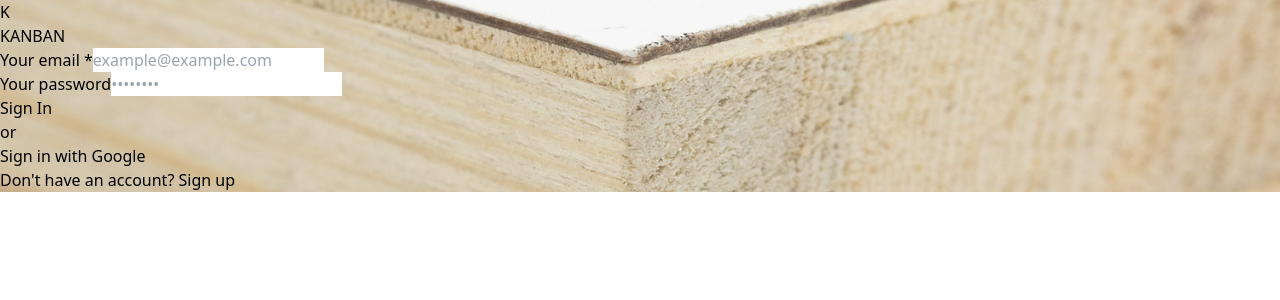
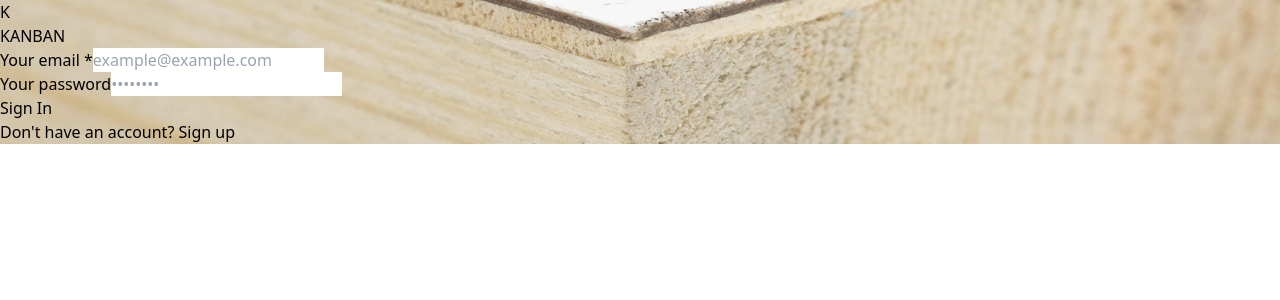
Before and after one commit to masterusmanov/Kanban-dashboard, a Vue app: page /login in a window 1280 px wide. Shown: the top 300 px of the page. Built offline with nearby package versions, Linux system fonts and the light colour scheme.

Commit message:
kanban-dashboard finally success

```diff
--- a/src/views/Login/Login.vue
+++ b/src/views/Login/Login.vue
@@ -63,7 +63,7 @@
           </div>
         </form>
 
-        <div class="mt-6">
+        <!-- <div class="mt-6">
             <div class="relative">
               <div class="absolute inset-0 flex items-center">
                 <div class="w-full border-t border-gray-300"></div>
@@ -84,7 +84,7 @@
               </button>
             </div>
           </div>
-
+   -->
 
         <div class="text-center mt-4">
           <p class="text-sm">
--- a/src/views/Login/Register.vue
+++ b/src/views/Login/Register.vue
@@ -93,7 +93,7 @@
           </div>
         </form>
 
-        <div class="mt-6">
+        <!-- <div class="mt-6">
           <div class="relative">
             <div class="absolute inset-0 flex items-center">
               <div class="w-full border-t border-gray-300"></div>
@@ -115,7 +115,7 @@
               Sign in with Google
             </button>
           </div>
-        </div>
+        </div> -->
 
         <div class="text-center mt-4">
           <p class="text-sm">
```
